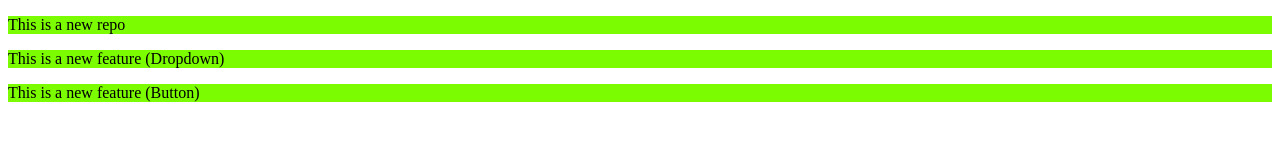
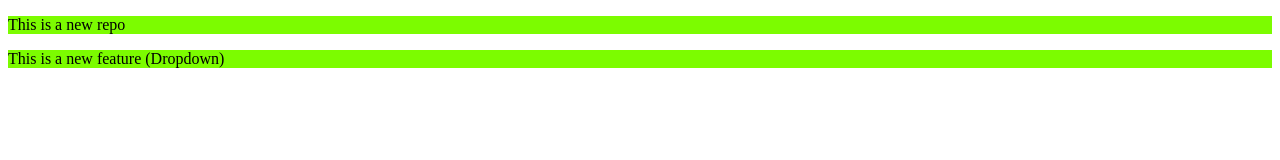
Before and after one commit to jugal-v/localrepo, a plain HTML site: page index.html in a window 1280 px wide. Drawn offline with Linux system fonts and the light colour scheme.

Commit message:
deleted button

```diff
--- a/index.html
+++ b/index.html
@@ -9,6 +9,6 @@
 <body>
   <p>This is a new repo</p>
   <p>This is a new feature (Dropdown)</p>
-  <p>This is a new feature (Button)</p>
+
 </body>
 </html>
```
